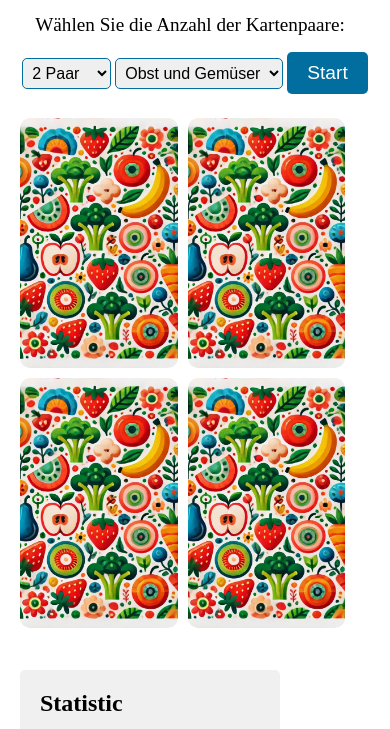
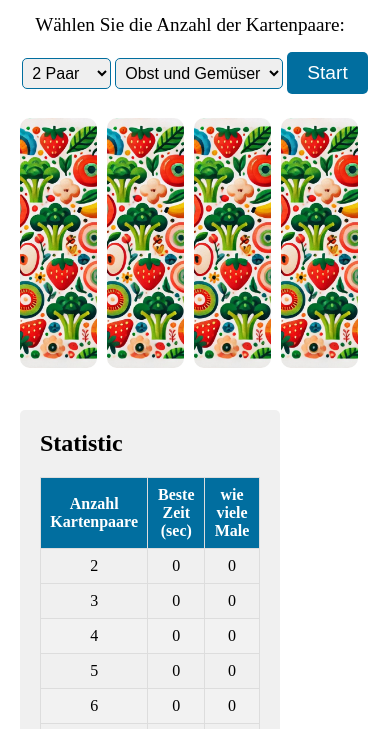
Before and after one commit to NatFrontendDeveloper/memorygame, a plain HTML site: page index.html in a window 390 px wide. Both pictures are taken after a click on the button "Start". Shown: the part 79-808 px from the top of the page. Drawn offline with Linux system fonts and the light colour scheme.

Commit message:
Update styles.css

```diff
--- a/assets/css/styles.css
+++ b/assets/css/styles.css
@@ -196,7 +196,7 @@ tr:hover {
     }
 
     .card {
-      flex: 0 1 45%; /* Уменьшаем ширину карт */
+      flex: 0 1 22%; /* Уменьшаем ширину карт */
     }
 
     .sidebar {
```
